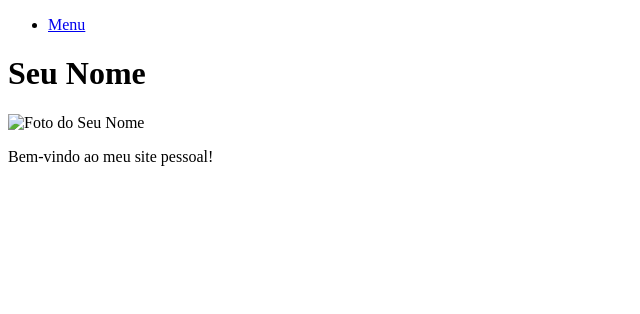
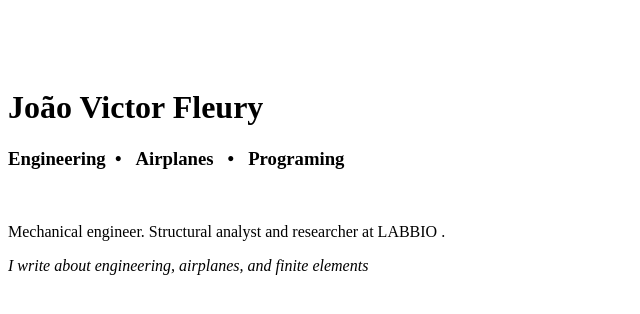
Before and after one commit to JoaoCuradoFleury/joaofleury.github.io, a plain HTML site: page index.html in a window 1280 px wide. Shown: the whole page, without its empty margins (0-640 px from the left). Drawn offline with Linux system fonts and the light colour scheme.

Commit message:
Update index.html

```diff
--- a/index.html
+++ b/index.html
@@ -1,20 +1,17 @@
 <!DOCTYPE html>
 <html lang="pt-BR">
-<header id="header">
-						<div class="inner">
-
-							<!-- Nav -->
-								<nav>
-									<ul>
-										<li><a href="#menu">Menu</a></li>
-									</ul>
-								</nav>
-
-						</div>
-					</header>
+<head>
+    <meta charset="UTF-8">
+    <meta name="viewport" content="width=device-width, initial-scale=1.0">
+    <title>João Victor Curado Fleury</title>
+</head>
 <body>
-    <h1>Seu Nome</h1>
-    <img src="sua-foto.jpg" alt="Foto do Seu Nome" style="width:200px;height:200px;">
-    <p>Bem-vindo ao meu site pessoal!</p>
+	<p>&nbsp;</p>
+	<p>&nbsp;</p>
+	<h1>Jo&atilde;o Victor Fleury</h1>
+	<h3>Engineering &nbsp;&bull;&nbsp; &nbsp;Airplanes &nbsp; &bull;&nbsp; &nbsp;Programing</h3>
+	<p>&nbsp;</p>
+	<p>Mechanical engineer. Structural analyst and researcher at LABBIO .</p>
+	<p><em>I write about engineering, airplanes, and finite elements</em></p>
 </body>
 </html>
```
